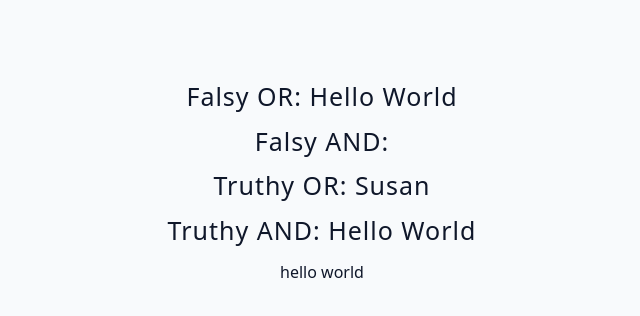
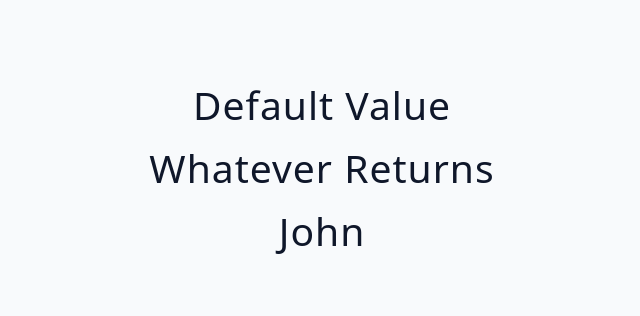
Before and after one commit to Dannizzzzz/03-advanced-react, a React (Vite) app: page / in a window 1280 px wide. Shown: the top 316 px of the page, without its empty margins (318-958 px from the left). Built offline with nearby package versions, Linux system fonts and the light colour scheme.

Commit message:
03-conditional-rendering/05-short-circuit-examples

```diff
--- a/src/App.jsx
+++ b/src/App.jsx
@@ -1,4 +1,4 @@
-import Example from './tutorial/03-conditional-rendering/04-short-circuit-overview';
+import Example from './tutorial/03-conditional-rendering/05-short-circuit-examples';
 
 function App() {
   return (
--- a/src/tutorial/03-conditional-rendering/05-short-circuit-examples.jsx
+++ b/src/tutorial/03-conditional-rendering/05-short-circuit-examples.jsx
@@ -8,7 +8,33 @@ const ShortCircuitExamples = () => {
   const [user, setUser] = useState({ name: 'john' });
   const [isEditing, setIsEditing] = useState(false);
 
-  return <h2>short circuit - examples</h2>;
+  return (
+    <div>
+      <h2>{text || 'default value'}</h2>
+      {text && (
+        <div>
+          <h2>whatever returns</h2>
+          <h2>{name}</h2>
+        </div>
+      )}
+      {/* {!text && (
+        <div>
+          <h2>whatever returns</h2>
+          <h2>{name}</h2>
+        </div>
+      )} */}
+      {user && <SomeComponent name={user.name} />}
+    </div>
+  );
+};
+
+const SomeComponent = ({ name }) => {
+  return (
+    <div>
+      <h2>whatever returns</h2>
+      <h2>{name}</h2>
+    </div>
+  );
 };
 
 export default ShortCircuitExamples;
```
